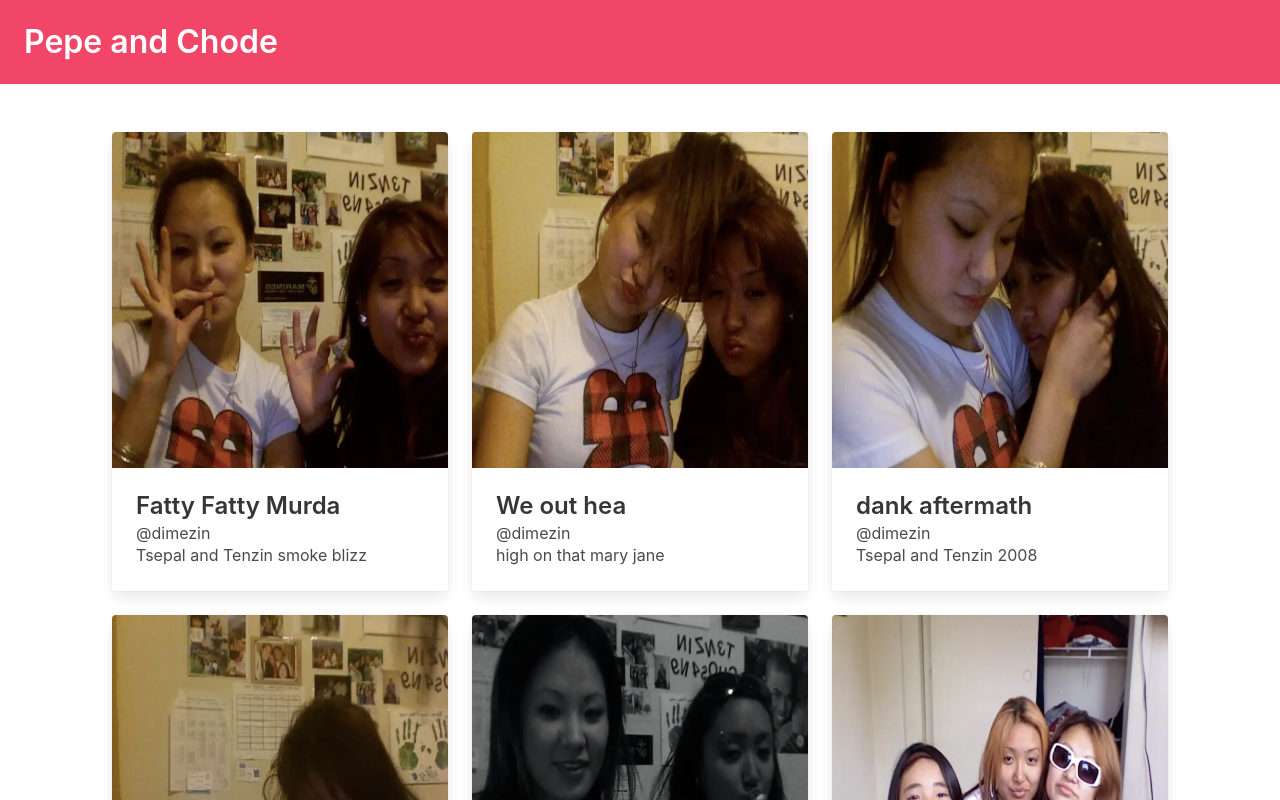
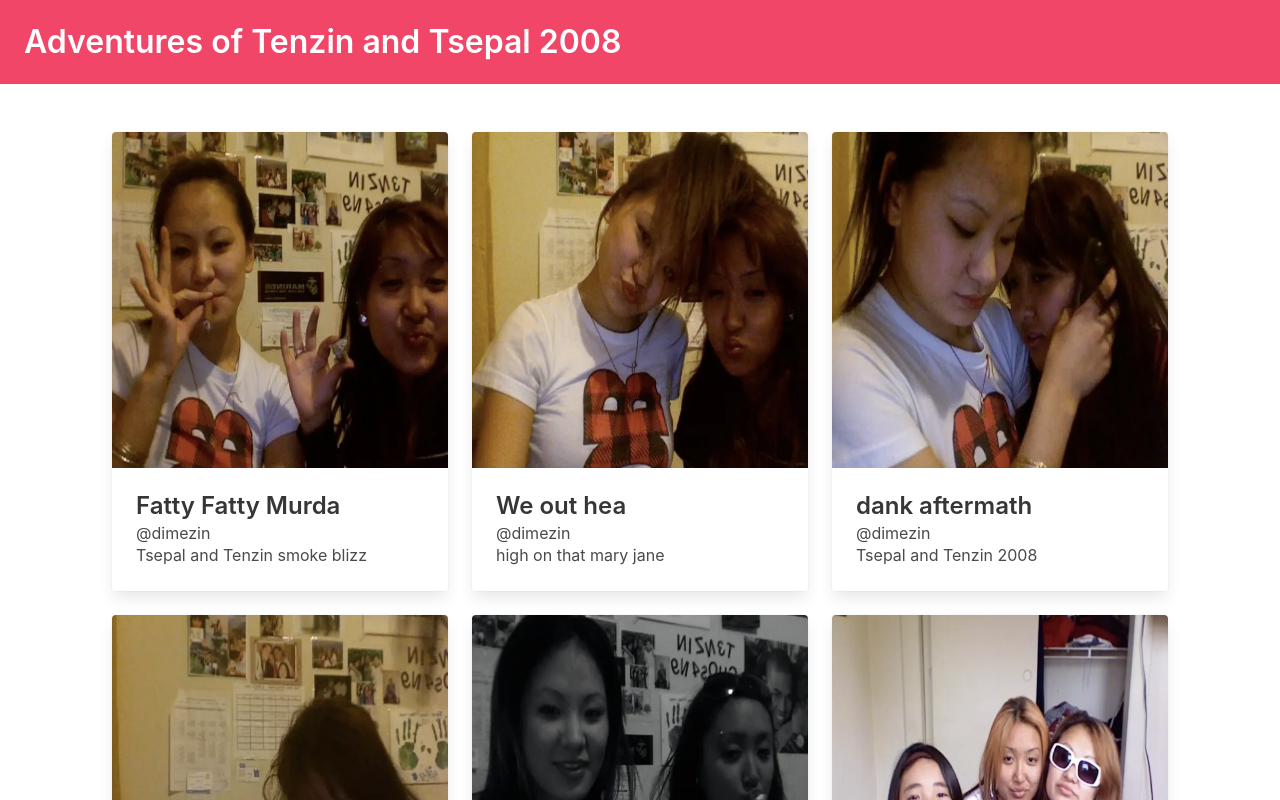
Before and after one commit to tencho992/react-practice-cards, a React (Create React App) app: page / in a window 1280 px wide. Shown: the top 800 px of the page. Built offline with nearby package versions, Linux system fonts and the light colour scheme.

Commit message:
title update

```diff
--- a/src/App.js
+++ b/src/App.js
@@ -17,7 +17,7 @@ function App() {
             <section className= 'hero is-small is-danger'>
                 <div className= 'hero-body'>
                     <p className= 'title'>
-                        Pepe and Chode
+                        Adventures of Tenzin and Tsepal 2008
                     </p>
                 </div>
             </section>
```
